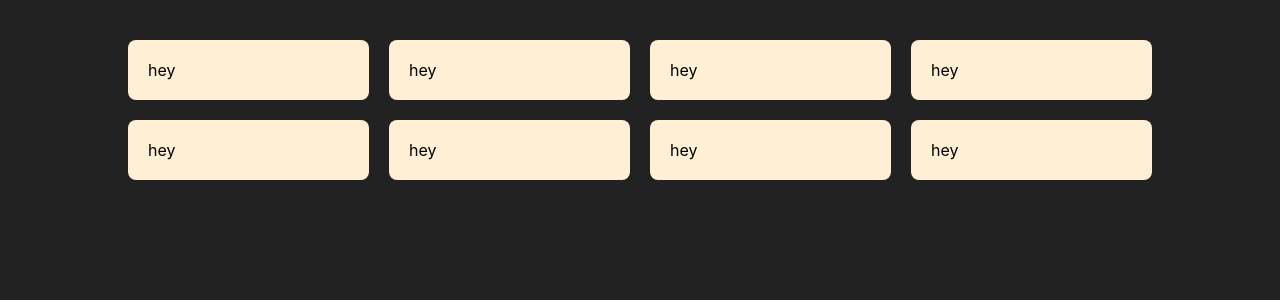
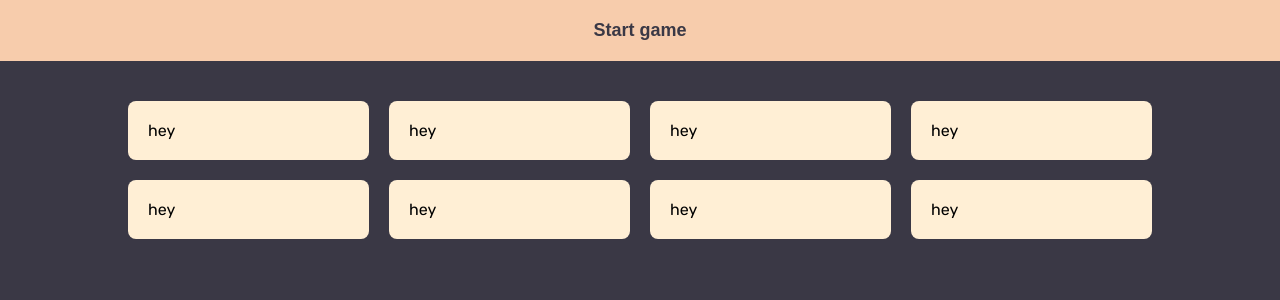
Before and after one commit to railaru/card-game, a React (Create React App) app: page / in a window 1280 px wide. Shown: the top 300 px of the page. Built offline with nearby package versions, Linux system fonts and the light colour scheme.

Commit message:
add navbar, button and color pallete

```diff
--- a/public/index.html
+++ b/public/index.html
@@ -24,7 +24,19 @@
       work correctly both with client-side routing and a non-root public URL.
       Learn how to configure a non-root public URL by running `npm run build`.
     -->
-    <title>React App</title>
+    <title>Card game</title>
+
+    <link rel="preconnect" href="https://fonts.googleapis.com" />
+    <link rel="preconnect" href="https://fonts.gstatic.com" crossorigin />
+    <link
+      href="https://fonts.googleapis.com/css2?family=Rubik:wght@400;500&display=swap"
+      rel="stylesheet"
+    />
+    <style>
+      body {
+        font-family: "Rubik", sans-serif;
+      }
+    </style>
   </head>
   <body>
     <noscript>You need to enable JavaScript to run this app.</noscript>
--- a/src/App.tsx
+++ b/src/App.tsx
@@ -1,10 +1,12 @@
 import React from "react";
 
 import CardGrid from "components/containers/CardGrid";
+import Navbar from "components/containers/Navbar";
 
 function App() {
   return (
     <>
+      <Navbar />
       <CardGrid />
     </>
   );
--- /dev/null
+++ b/src/components/containers/Navbar.tsx
@@ -0,0 +1,23 @@
+import React from "react";
+import styled from "styled-components";
+
+import Button from "components/presentationals/Button";
+
+import { colors } from "style/style-config";
+
+const NavContainer = styled.div`
+  background: ${colors.light};
+  display: flex;
+  justify-content: center;
+  align-items: center;
+`;
+
+function Navbar() {
+  return (
+    <NavContainer>
+      <Button>Start game</Button>
+    </NavContainer>
+  );
+}
+
+export default Navbar;
--- /dev/null
+++ b/src/components/presentationals/Button.tsx
@@ -0,0 +1,28 @@
+import React from "react";
+import styled from "styled-components";
+
+import { colors, transitions } from "style/style-config";
+
+const ButtonContainer = styled.button`
+  cursor: pointer;
+  font-size: 18px;
+  font-weight: 600;
+  padding: 20px;
+  color: ${colors.dark};
+  transition: color ${transitions.fast};
+  &:hover,
+  &:focus {
+    color: ${colors.accent};
+    transition: color ${transitions.fast};
+  }
+`;
+
+interface Props {
+  children: JSX.Element | string;
+}
+
+function Button({ children }: Props) {
+  return <ButtonContainer>{children}</ButtonContainer>;
+}
+
+export default Button;
--- a/src/components/presentationals/Card.tsx
+++ b/src/components/presentationals/Card.tsx
@@ -1,5 +1,4 @@
 import React from "react";
-
 import styled from "styled-components";
 
 const CardContainer = styled.div`
--- a/src/style/index.css
+++ b/src/style/index.css
@@ -1,9 +1,12 @@
 body {
   margin: 0;
-  font-family: -apple-system, BlinkMacSystemFont, "Segoe UI", "Roboto", "Oxygen",
-    "Ubuntu", "Cantarell", "Fira Sans", "Droid Sans", "Helvetica Neue",
-    sans-serif;
   -webkit-font-smoothing: antialiased;
   -moz-osx-font-smoothing: grayscale;
-  background: #222;
+  background: #3a3845;
 }
+
+button {
+  background: none;
+  outline: 0;
+  border: 0;
+}
--- a/src/style/style-config.ts
+++ b/src/style/style-config.ts
@@ -21,8 +21,10 @@ export const devices = {
 };
 
 export const colors = {
-  light: "papayawhip",
-  dark: "#222",
+  light: "#F7CCAC",
+  dark: "#3A3845",
+  primary: "#C69B7B",
+  accent: "#826F66",
 };
 
 export const transitions = {
```
